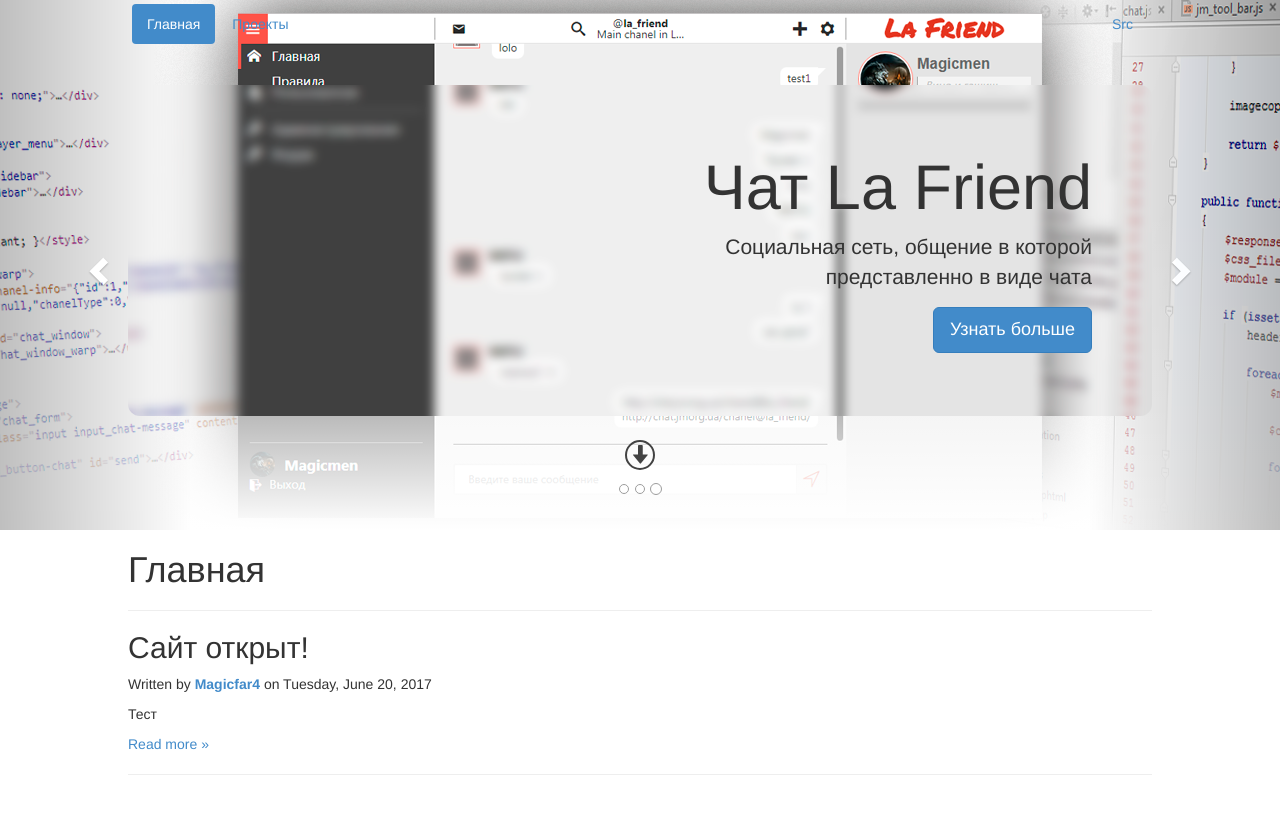
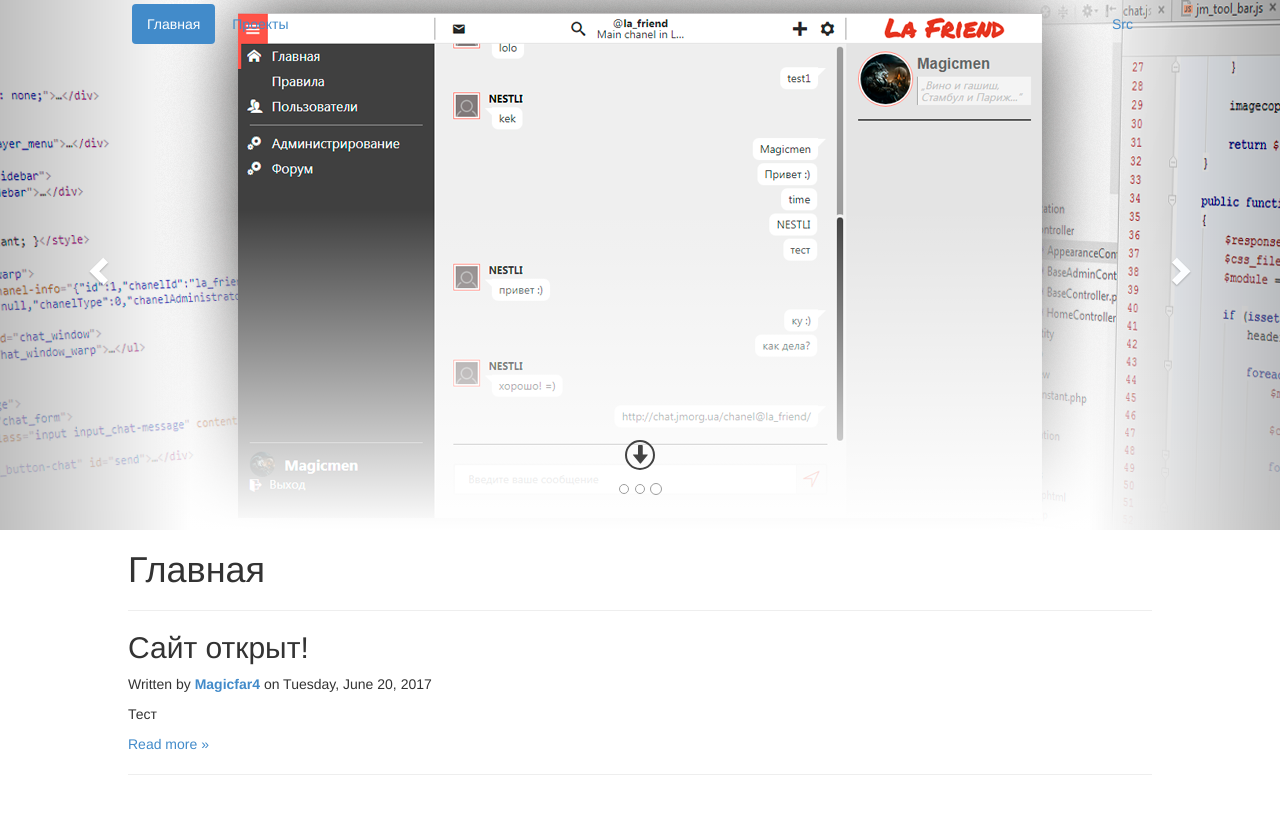
Before and after one commit to jm-organization/jm-organization.github.io, a Jekyll site: the page built from index.html, in a window 1280 px wide and 900 px high. Shown: the top 814 px of the window. Built offline with Jekyll 4.4.1, drawn with Linux system fonts in a browser that asks for light colours.

Commit message:
исправления

```diff
--- a/_includes/jm_header.html
+++ b/_includes/jm_header.html
@@ -1,3 +1,6 @@
+<header>
+	<div class="jm-layer" ></div>
+
 	<div id="carousel-example-generic" class="carousel slide" data-ride="carousel">
 		<!-- Indicators -->
 		<ol class="carousel-indicators">
@@ -9,50 +12,17 @@
 		<!-- Wrapper for slides -->
 		<div class="carousel-inner">
 
-		<header class="item jm-header" id="header0" >
-			<div class="jm-layer" ></div>
-
-			<div class="jm-preview">
-				<div class="jumbotron page-width">
-					<h1>Чат La Friend</h1>
-					<p>Социальная сеть, общение в которой<br>
-						представленно в виде чата</p>
-					<p><a href="/projects/la-friend" class="btn btn-primary btn-lg" role="button">Узнать больше</a></p>
-				</div>
+			<div class="item jm-header" id="header0" >
+				<div class="jm-layer2" ></div>
 			</div>
 
+			<div class="item active jm-header" id="header1" >
 				<div class="jm-layer2" ></div>
-		</header>
-
-		<header class="item active jm-header" id="header1" >
-			<div class="jm-layer" ></div>
-
-			<div class="jm-preview">
-				<div class="jumbotron page-width">
-					<h1>Чат La Friend</h1>
-					<p>Социальная сеть, общение в которой<br>
-						представленно в виде чата</p>
-					<p><a href="/projects/la-friend" class="btn btn-primary btn-lg" role="button">Узнать больше</a></p>
-				</div>
 			</div>
 
+			<div class="item jm-header" id="header2" >
 				<div class="jm-layer2" ></div>
-		</header>
-
-		<header class="item jm-header" id="header2" >
-			<div class="jm-layer" ></div>
-
-			<div class="jm-preview">
-				<div class="jumbotron page-width">
-					<h1>Чат La Friend</h1>
-					<p>Социальная сеть, общение в которой<br>
-						представленно в виде чата</p>
-					<p><a href="/projects/la-friend" class="btn btn-primary btn-lg" role="button">Узнать больше</a></p>
 			</div>
-			</div>
-
-			<div class="jm-layer2" ></div>
-		</header>
 
 		</div>
 
@@ -64,3 +34,4 @@
 			<span class="glyphicon glyphicon-chevron-right"></span>
 		</a>
 	</div>
+</header>
```
Lines whose indentation alone changed are shown as unchanged.
